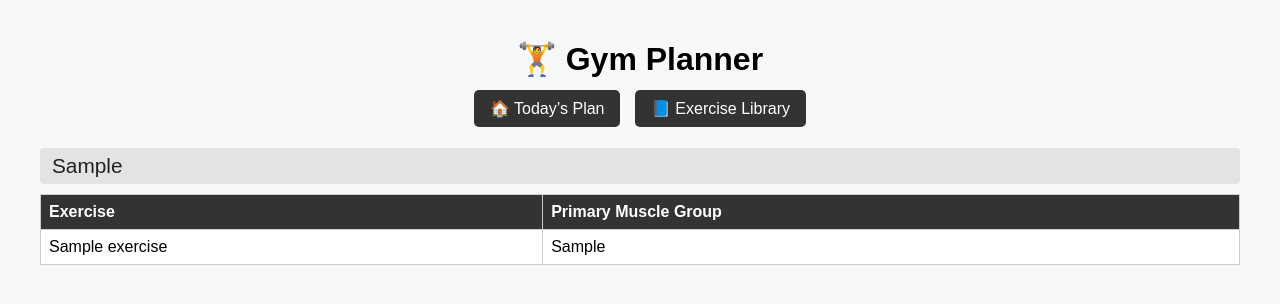
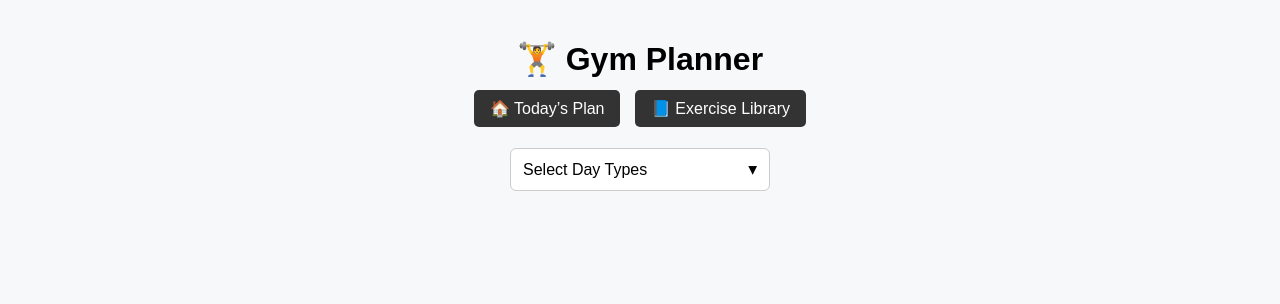
Before and after one commit to carlalozu/gym_planner, a Flask app: template templates/exercises.html in a window 1280 px wide. Shown: the top 304 px of the page. Run offline with Flask 3, Linux system fonts and the light colour scheme; the template is opened without the code that fills it: most values are stand-ins (such as "Sample title", 1, 10 or a date in 2020); parts of the project's set-up code (start-up, migrations or seed data) failed here and were passed over.

Commit message:
add dropdown and filter by day type

```diff
--- a/templates/exercises.html
+++ b/templates/exercises.html
@@ -5,9 +5,18 @@
     <meta name="viewport" content="width=device-width, initial-scale=1.0">
     <title>Exercise Library</title>
     <style>
-        body { font-family: Arial, sans-serif; background-color: #f7f8fa; margin: 40px; }
-        h1 { text-align: center; }
-        .nav { text-align: center; margin-bottom: 30px; }
+        body {
+            font-family: Arial, sans-serif;
+            background-color: #f7f8fa;
+            margin: 40px;
+        }
+        h1 {
+            text-align: center;
+        }
+        .nav {
+            text-align: center;
+            margin-bottom: 30px;
+        }
         .nav a {
             text-decoration: none;
             color: white;
@@ -16,8 +25,82 @@
             border-radius: 5px;
             margin: 0 5px;
         }
-        .nav a:hover { background-color: #555; }
-        .day-section { margin-bottom: 40px; }
+        .nav a:hover {
+            background-color: #555;
+        }
+
+        /* Dropdown container */
+        .filter-section {
+            text-align: center;
+            margin-bottom: 30px;
+            position: relative;
+        }
+
+        .dropdown {
+            display: inline-block;
+            position: relative;
+            width: 260px;
+            text-align: left;
+        }
+
+        .dropdown-btn {
+            width: 100%;
+            padding: 10px 12px;
+            font-size: 1em;
+            border: 1px solid #ccc;
+            border-radius: 6px;
+            background: white;
+            cursor: pointer;
+            display: flex;
+            justify-content: space-between;
+            align-items: center;
+            transition: all 0.2s ease;
+        }
+
+        .dropdown-btn:hover {
+            background: #f0f0f0;
+        }
+
+        .dropdown-btn::after {
+            content: '▾';
+            font-size: 1.1em;
+            margin-left: 8px;
+        }
+
+        .dropdown-content {
+            display: none;
+            position: absolute;
+            top: 105%;
+            left: 0;
+            width: 100%;
+            background: white;
+            border: 1px solid #ccc;
+            border-radius: 6px;
+            box-shadow: 0 4px 8px rgba(0,0,0,0.1);
+            z-index: 100;
+            max-height: 220px;
+            overflow-y: auto;
+        }
+
+        .dropdown-content label {
+            display: block;
+            padding: 8px 12px;
+            cursor: pointer;
+            transition: background 0.2s ease;
+        }
+
+        .dropdown-content label:hover {
+            background: #f5f5f5;
+        }
+
+        .dropdown-content input {
+            margin-right: 8px;
+        }
+
+        .day-section {
+            margin-bottom: 40px;
+            display: none;
+        }
         .day-header {
             font-size: 1.3em;
             margin-bottom: 10px;
@@ -26,10 +109,23 @@
             padding: 6px 12px;
             border-radius: 4px;
         }
-        table { width: 100%; border-collapse: collapse; background: white; }
-        th, td { border: 1px solid #ccc; padding: 8px; text-align: left; }
-        th { background: #333; color: white; }
-        tr:nth-child(even) { background-color: #f2f2f2; }
+        table {
+            width: 100%;
+            border-collapse: collapse;
+            background: white;
+        }
+        th, td {
+            border: 1px solid #ccc;
+            padding: 8px;
+            text-align: left;
+        }
+        th {
+            background: #333;
+            color: white;
+        }
+        tr:nth-child(even) {
+            background-color: #f2f2f2;
+        }
     </style>
 </head>
 <body>
@@ -40,8 +136,22 @@
         <a href="/exercises">📘 Exercise Library</a>
     </div>
 
+    <div class="filter-section">
+        <div class="dropdown" id="dropdown">
+            <button class="dropdown-btn" id="dropdownBtn">Select Day Types</button>
+            <div class="dropdown-content" id="dropdownContent">
+                {% for group in exercise_groups %}
+                    <label>
+                        <input type="checkbox" value="{{ group.day_type }}">
+                        {{ group.day_type }}
+                    </label>
+                {% endfor %}
+            </div>
+        </div>
+    </div>
+
     {% for group in exercise_groups %}
-    <div class="day-section">
+    <div class="day-section" data-day="{{ group.day_type }}">
         <div class="day-header">{{ group.day_type }}</div>
         <table>
             <thead>
@@ -61,5 +171,50 @@
         </table>
     </div>
     {% endfor %}
+
+    <script>
+        const dropdown = document.getElementById('dropdown');
+        const btn = document.getElementById('dropdownBtn');
+        const content = document.getElementById('dropdownContent');
+        const checkboxes = content.querySelectorAll('input[type="checkbox"]');
+        const sections = document.querySelectorAll('.day-section');
+
+        // Toggle dropdown open/close
+        btn.addEventListener('click', () => {
+            content.style.display = content.style.display === 'block' ? 'none' : 'block';
+        });
+
+        // Close dropdown if clicking outside
+        window.addEventListener('click', (e) => {
+            if (!dropdown.contains(e.target)) {
+                content.style.display = 'none';
+            }
+        });
+
+        // Handle selection changes
+        checkboxes.forEach(cb => {
+            cb.addEventListener('change', () => {
+                const selected = Array.from(checkboxes)
+                    .filter(c => c.checked)
+                    .map(c => c.value);
+
+                // Update button text
+                if (selected.length === 0) {
+                    btn.textContent = 'Select Day Types';
+                } else {
+                    btn.textContent = selected.join(', ');
+                }
+
+                // Show/hide tables
+                sections.forEach(section => {
+                    if (selected.includes(section.dataset.day)) {
+                        section.style.display = 'block';
+                    } else {
+                        section.style.display = 'none';
+                    }
+                });
+            });
+        });
+    </script>
 </body>
 </html>
```
